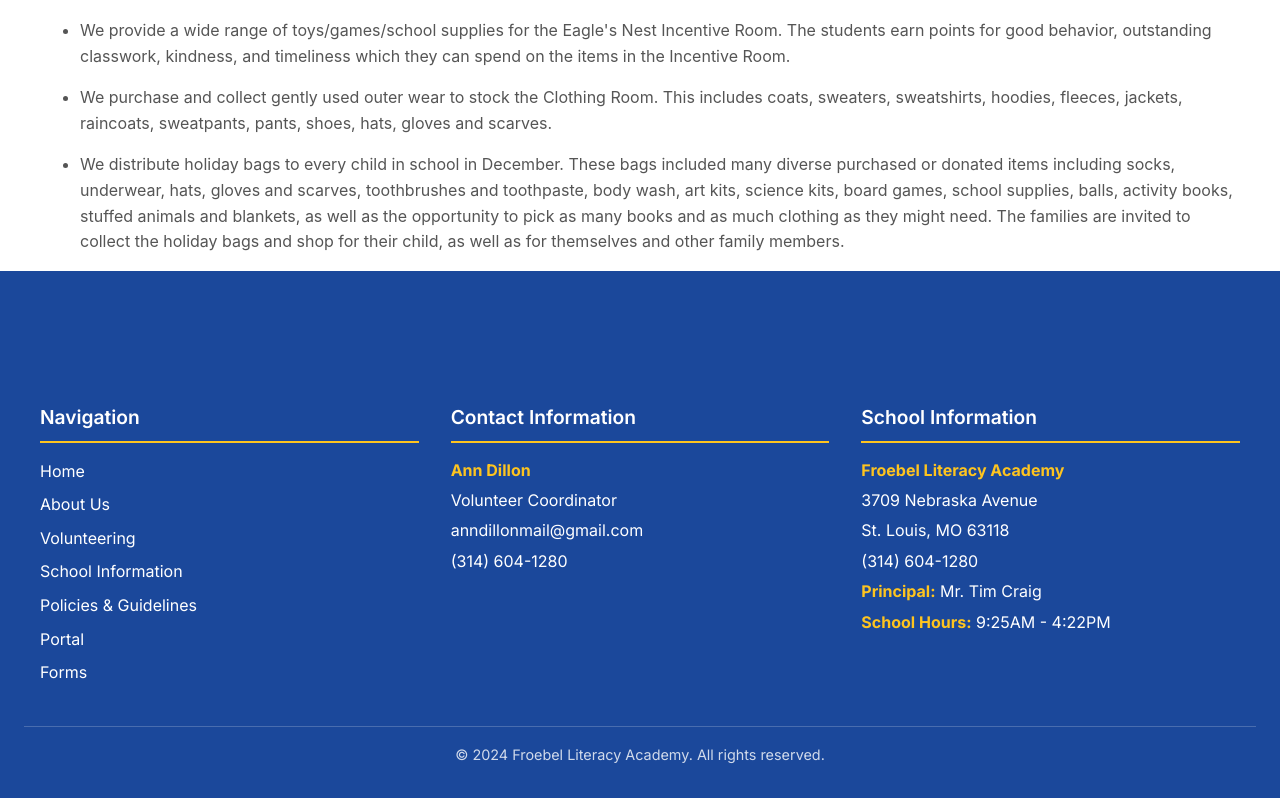
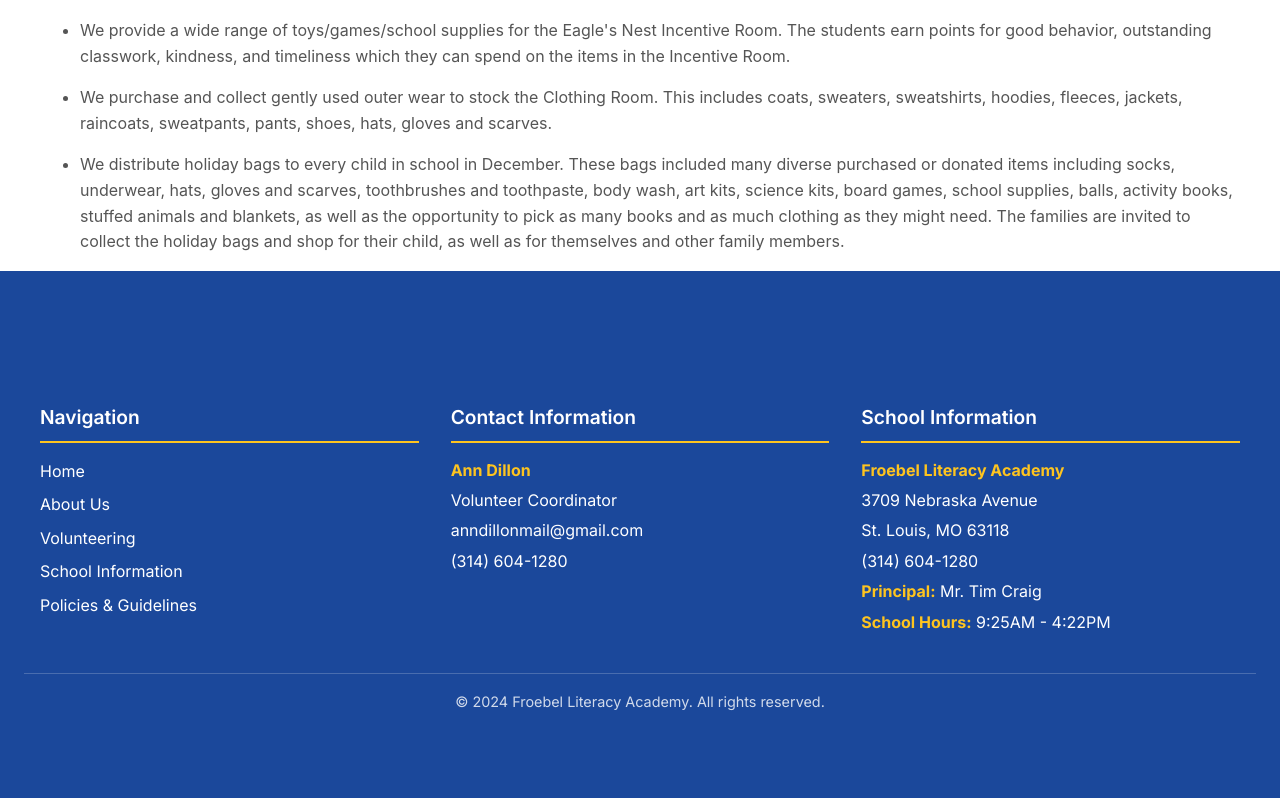
Before and after one commit to williamlevan/froebel-site, a Next.js app: page /about in a window 1280 px wide. Shown: the part 1321-2119 px from the top of the page. After the commit the page ends 2066 px from the top, so only its background shows below. Built offline with nearby package versions, Linux system fonts and the light colour scheme; no server answers.

Commit message:
turning off /portal and /forms in footer

```diff
--- a/app/components/footer.tsx
+++ b/app/components/footer.tsx
@@ -15,8 +15,8 @@ export default function Footer() {
             <li><Link href="/volunteering">Volunteering</Link></li>
             <li><Link href="/school-info">School Information</Link></li>
             <li><Link href="/policies-and-guidelines">Policies & Guidelines</Link></li>
-            <li><Link href="/portal">Portal</Link></li>
-            <li><Link href="/forms">Forms</Link></li>
+            {/* <li><Link href="/portal">Portal</Link></li> */}
+            {/* <li><Link href="/forms">Forms</Link></li> */}
           </ul>
         </div>
 
```
